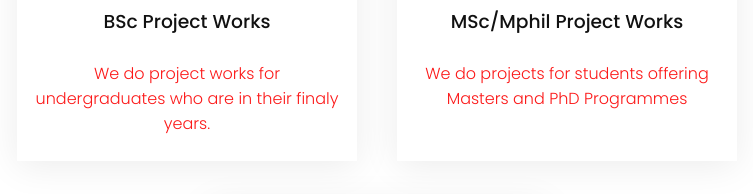
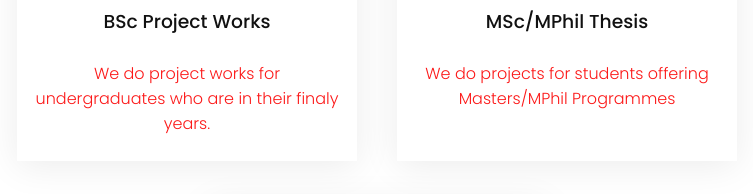
Before and after one commit to Sarah2407/pro, a plain HTML site: page index.html in a window 1280 px wide. Shown: the part 2099-2293 px from the top of the page, without its empty margins (263-1016 px from the left). Drawn offline with Linux system fonts and the light colour scheme.

Commit message:
Chnaged PhD ot MPhil

```diff
--- a/index.html
+++ b/index.html
@@ -81,8 +81,8 @@
                     <img src="images/msc.jpg" alt="">
                 </div>
                 <div class="text">
-                    <h3>MSc/Mphil Project Works</h3><br>
-                    <p>We do projects for students offering Masters and PhD Programmes</p>
+                    <h3>MSc/MPhil Thesis</h3><br>
+                    <p>We do projects for students offering Masters/MPhil Programmes</p>
                 </div>
             </div>
             <div class="box">
```
